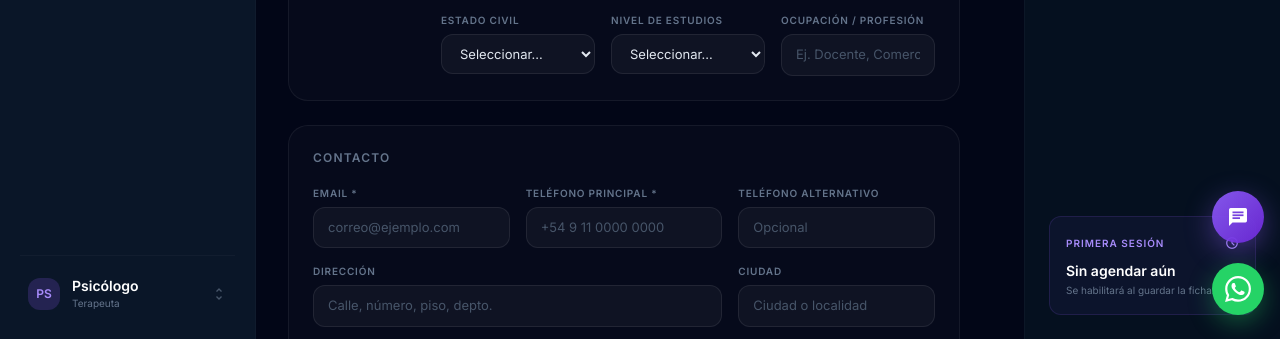
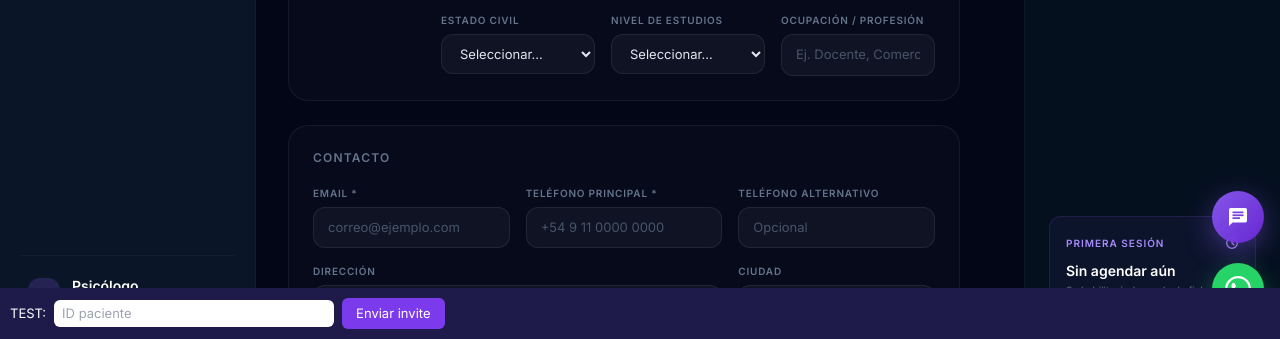
Before and after one commit to nazarenosebastianhidalgo-creator/serenecare-frontend, a website built with Vite: page screens/nuevo_paciente_psicologo.html in a window 1280 px wide. Shown: the part 461-800 px from the top of the page. Built offline with nearby package versions, Linux system fonts and the light colour scheme.

Commit message:
Add test invite bar for debugging

```diff
--- a/screens/nuevo_paciente_psicologo.html
+++ b/screens/nuevo_paciente_psicologo.html
@@ -1284,5 +1284,32 @@ window.guardarPaciente = async function() {
 }
 </script>
 
+
+<!-- TEST INVITE BTN - BORRAR DESPUES -->
+<div id='test-invite-bar' style='position:fixed;bottom:0;left:0;right:0;background:#1e1b4b;color:#fff;padding:10px;z-index:9999;display:flex;gap:8px;align-items:center;font-size:13px;'>
+  <span>TEST:</span>
+  <input id='test-pac-id' placeholder='ID paciente' style='padding:4px 8px;border-radius:6px;border:none;color:#000;width:280px;'>
+  <button onclick='testInvite()' style='background:#7c3aed;color:#fff;border:none;padding:6px 14px;border-radius:6px;cursor:pointer;'>Enviar invite</button>
+  <span id='test-result' style='flex:1;'></span>
+</div>
+<script>
+async function testInvite() {
+  var pacId = document.getElementById('test-pac-id').value.trim();
+  var res = document.getElementById('test-result');
+  if (!pacId) { res.textContent = 'Pon un ID de paciente'; return; }
+  res.textContent = 'Enviando...';
+  try {
+    var m = await import('../js/supabase-client.js');
+    var sess = (await m.supabase.auth.getSession()).data.session;
+    if (!sess) { res.textContent = 'Sin sesion'; return; }
+    var r = await fetch('https://serenecare-backend-production.up.railway.app/api/patients/' + pacId + '/invite', {
+      method: 'POST',
+      headers: { 'Authorization': 'Bearer ' + sess.access_token, 'Content-Type': 'application/json' }
+    });
+    var j = await r.json();
+    res.textContent = 'Status ' + r.status + ': ' + JSON.stringify(j);
+  } catch(e) { res.textContent = 'Error: ' + e.message; }
+}
+</script>
 </body>
 </html>
```
